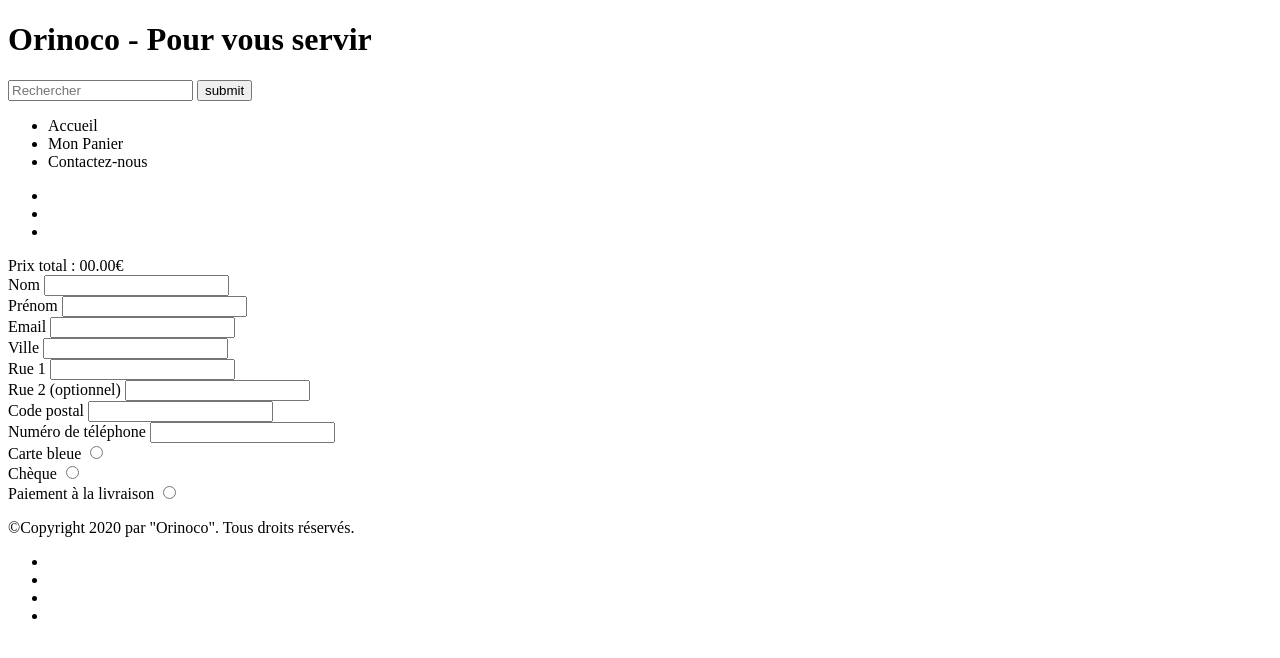
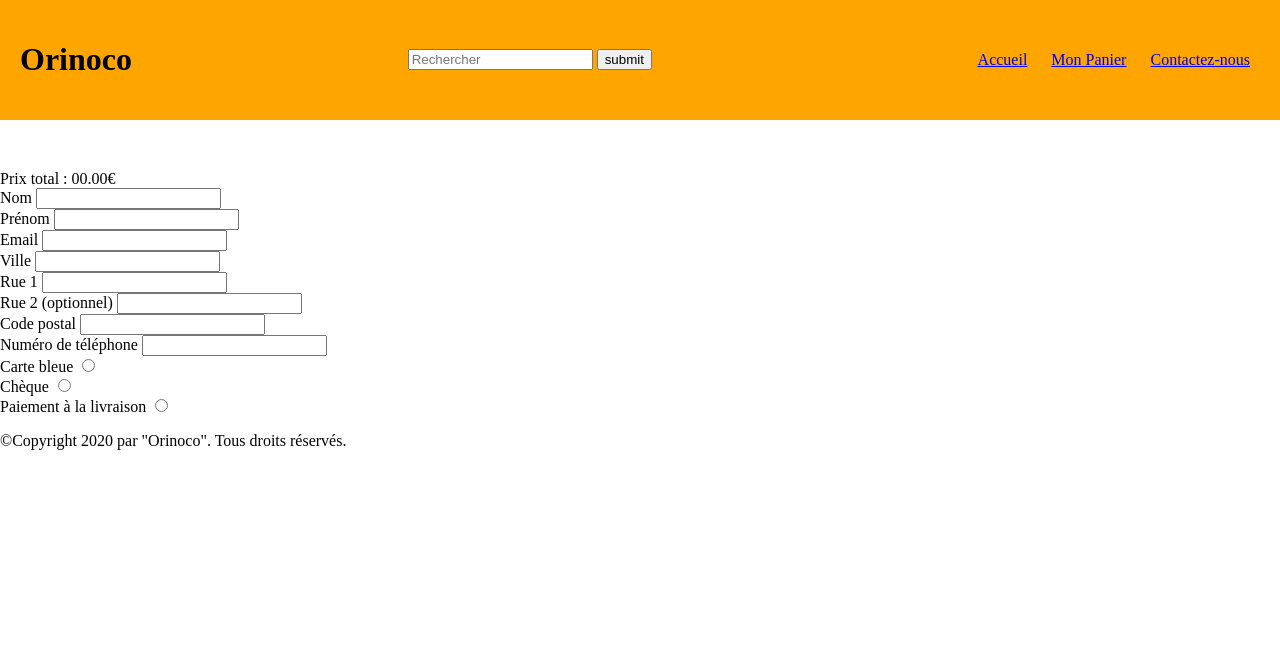
Before and after one commit to tcouvreur/openclassrooms-orinoco, a plain HTML site: page cart.html in a window 1280 px wide. Drawn offline with Linux system fonts and the light colour scheme.

Commit message:
modify header

```diff
--- a/cart.html
+++ b/cart.html
@@ -7,19 +7,19 @@
     </head>
     <body>
         <header>
-            <h1>Orinoco - Pour vous servir</h1>
-        </header>
-        <nav>
-            <form>
+            <h1>Orinoco</h1>
+            <form class="nav-bar">
                 <input type="search" name="search" placeholder="Rechercher">
                 <input type="submit" value="submit">
             </form>
-            <ul>
-                <li>Accueil</li>
-                <li>Mon Panier</li>
-                <li>Contactez-nous</li>
-            </ul>
-        </nav>
+            <nav>
+                <ul>
+                    <li><a href="index.html">Accueil</a></li>
+                    <li><a href="cart.html">Mon Panier</a></li>
+                    <li><a href="index.html">Contactez-nous</a></li>
+                </ul>
+            </nav>
+        </header>
 
         <main>
             <article>
--- a/css/style.css
+++ b/css/style.css
@@ -0,0 +1,24 @@
+body {
+    padding: 0;
+    margin: 0;
+}
+
+header {
+    width: auto;
+    display: flex;
+    flex-direction: row;
+    justify-content: space-between;
+    align-items: center;
+    background-color: orange;
+    padding: 20px;
+}
+
+h1 {
+    color: black;
+
+}
+
+ul li{
+    display: inline;
+    padding: 10px;
+}
```
Also changed, not shown: confirm-order.html (+10 -10 lines), index.html (+10 -10 lines), product-page.html (+10 -10 lines).
